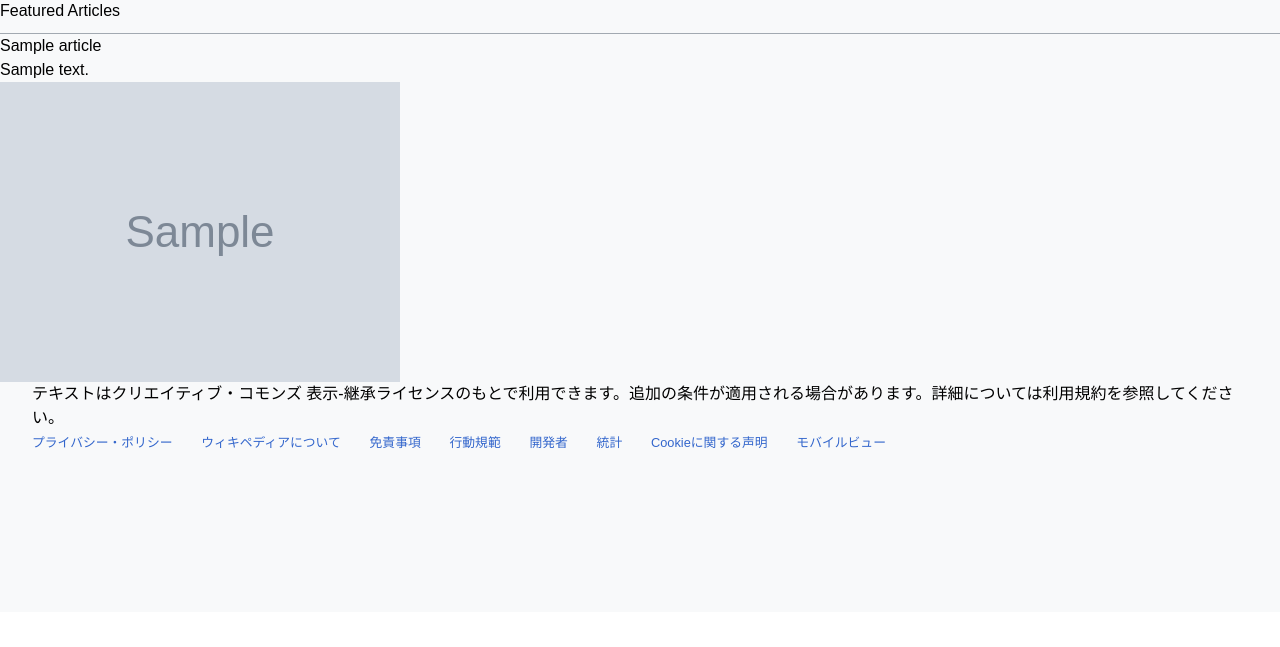
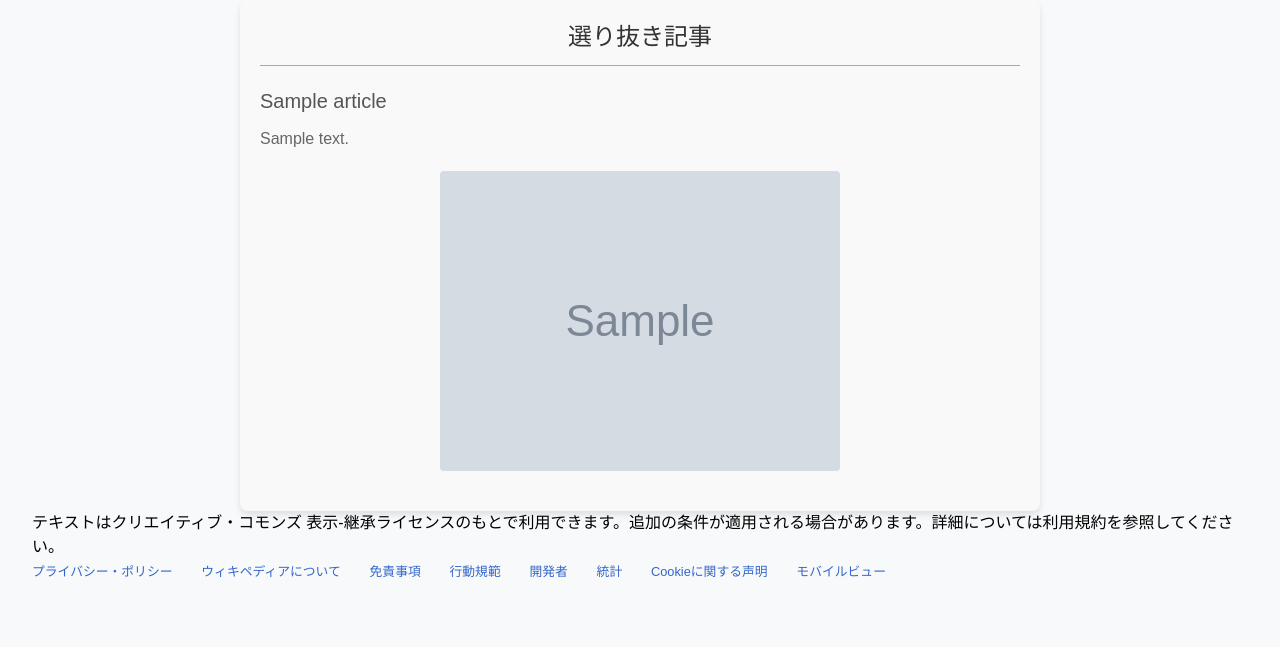
Before and after one commit to emotions2023/synapse, a Flask app: page /viewFeaturedArticles/1 in a window 1280 px wide. Shown: the part 188-835 px from the top of the page. Before the commit the page ends 637 px from the top, so only its background shows below. Run offline with Flask 3, Linux system fonts and the light colour scheme; a user stored in the database is signed in; tables that the repository leaves empty hold one stand-in row (values such as "Sample post"); grey boxes marked "Sample" are stand-in pictures; some libraries are stand-ins or nearby versions; grey boxes are pictures that could not be loaded.

Commit message:
change 0801-5 view css

```diff
--- /dev/null
+++ b/app/static/css/view.css
@@ -0,0 +1,36 @@
+.article-container {
+    max-width: 800px;
+    margin: auto;
+    padding: 20px;
+    background-color: #f9f9f9;
+    border-radius: 8px;
+    box-shadow: 0 4px 6px rgba(0,0,0,0.1);
+}
+
+.article-container h1 {
+    color: #333;
+    font-size: 24px;
+    text-align: center;
+    margin-bottom: 20px;
+}
+
+.article-container h2 {
+    color: #555;
+    font-size: 20px;
+    margin-bottom: 10px;
+}
+
+.article-container p {
+    color: #666;
+    line-height: 1.6;
+    font-size: 16px;
+    text-align: justify;
+}
+
+.article-container img {
+    display: block;
+    max-width: 100%;
+    height: auto;
+    margin: 20px auto;
+    border-radius: 4px;
+}
--- a/app/templates/base.html
+++ b/app/templates/base.html
@@ -11,6 +11,7 @@
     <link rel="stylesheet" href="{{ url_for('static', filename='css/login.css') }}">
     <link rel="stylesheet" href="{{ url_for('static', filename='css/profile.css') }}">
     <link rel="stylesheet" href="{{ url_for('static', filename='css/signup.css') }}">
+    <link rel="stylesheet" href="{{ url_for('static', filename='css/view.css') }}">
     <link rel="icon" href="{{ url_for('static', filename='favicon.ico') }}" sizes="16x16 32x32 48x48 64x64">
     <script src="https://cdn.tailwindcss.com"></script>
 </head>
--- a/app/templates/viewFeaturedArticles.html
+++ b/app/templates/viewFeaturedArticles.html
@@ -3,8 +3,8 @@
 {% block title %}選り抜き記事{% endblock %}
 
 {% block content %}
-<h1>Featured Articles</h1>
-<div>
+<div class="article-container">
+    <h1>選り抜き記事</h1>
     <h2>{{ article.title }}</h2>
     <p>{{ article.content }}</p>
     <img src="{{ article.image_url }}" alt="{{ article.title }}">
```
